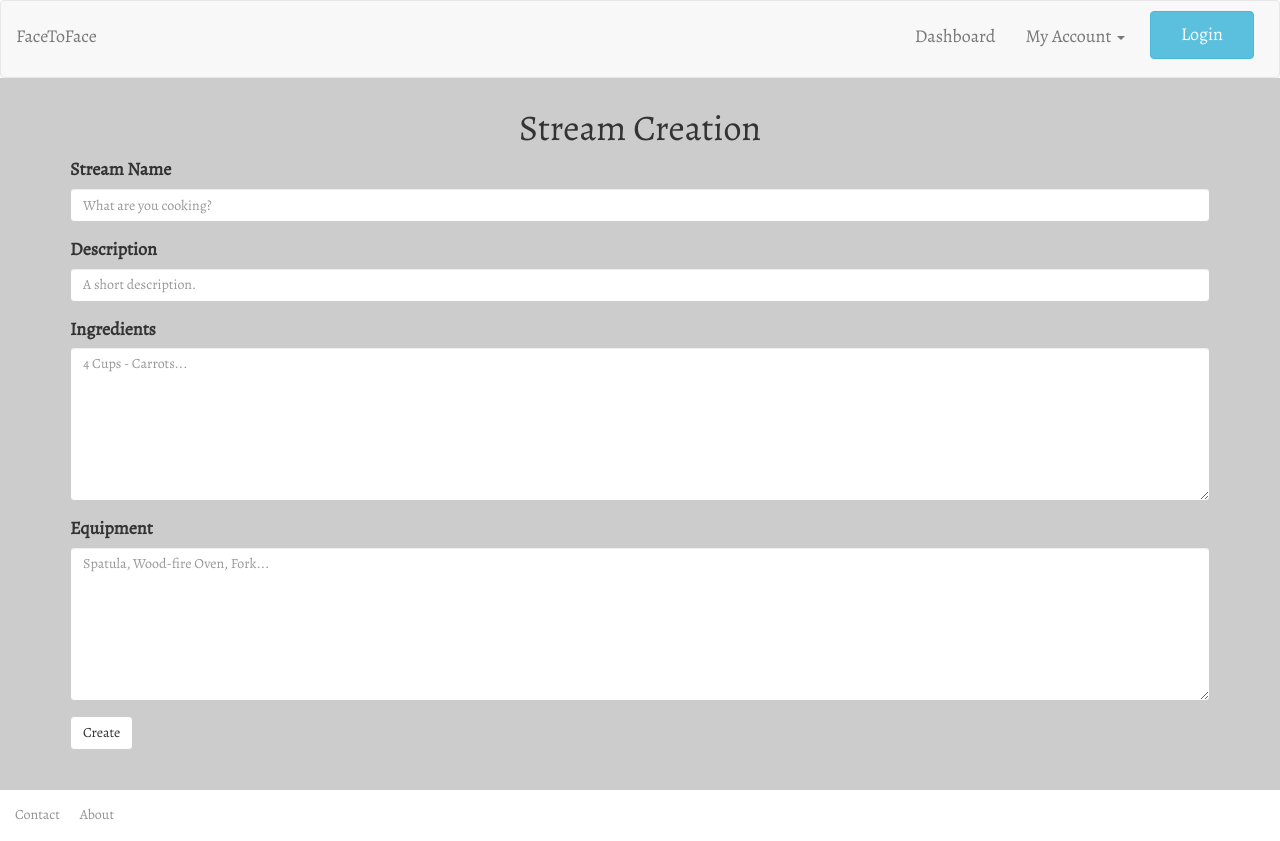
After one commit to ericho99/face2face, a Flask app: page /host in a window 1280 px wide. The commit adds this page. Run offline with Flask 2, Linux system fonts and the light colour scheme; some libraries are stand-ins or nearby versions.

Commit message:
Added form for video setup.

```diff
--- a/app/static/css/main.css
+++ b/app/static/css/main.css
@@ -12,10 +12,10 @@ body {
 /*Font Overrides*/
 /*Find better font.*/
 h1, h2, h3, h4, h5, h6 {
-    font-family: 'News Cycle', sans-serif;
+    font-family: 'Alegreya', serif;
 }
 p, div {
-    font-family: 'News Cycle', sans-serif;
+    font-family: 'Alegreya', serif;
 }
 
 .block-wrapper{
@@ -25,8 +25,8 @@ p, div {
 
 /****************** NAVBAR ****************/
 .navbar{
-  padding-top: 20px;
-  padding-bottom: 20px;
+  padding-top: 10px;
+  padding-bottom: 10px;
   font-size: 18px;
   font-weight: 100;
   margin-bottom: 0px;
@@ -114,7 +114,7 @@ p, div {
 
 /****************** DASHBOARD ****************/
 #dashboard .pane{
-  padding: 10px 0px;
+  padding: 0px 0px;
   background-color: #E1F7FA;
 }
 
@@ -122,23 +122,41 @@ p, div {
   width: 50%;
   height: 300px;
   float: left;
+  background-color: #949494;
 }
 #dashboard div#right {
   margin-left: 50%;
   height: 300px;
+  background-color: #949494;
 }
 
 #dashboard .dash-button{
   height:30%;
-  width:30%;
+  width:20%;
   position:relative;
   top:40%;
-  left:50%;
+  left:40%;
 }
 
 #dashboard .dash-button .btn{
   font-size: 30px;
   font-weight: 10;
+  padding: 15px 30px;
+}
+
+/****************** FORMS ****************/
+.f2f-form{
+  background-color: #CCCCCC;
+  padding-top: 0px;
+  padding-bottom: 20px;
+  font-size: 18px;
+}
+.f2f-form h1{
+  text-align: center;
+}
+.f2f-form .container {
+  padding-top: 10px;
+  padding-bottom: 20px;
 }
 
 /*I literally can't stop listening to "Love me like you do"*/
--- a/app/templates/base.html
+++ b/app/templates/base.html
@@ -11,7 +11,7 @@
 		<link href="../static/css/bootstrap.min.css" rel="stylesheet"> <!-- Bootstrap -->
 		<!-- last file takes precendence -->
 		<link rel="stylesheet" href="../static/css/main.css">
-		<link href='http://fonts.googleapis.com/css?family=News+Cycle' rel='stylesheet' type='text/css'>
+		<link href='http://fonts.googleapis.com/css?family=Alegreya' rel='stylesheet' type='text/css'>
 
 	</head>
 
--- a/app/templates/header.html
+++ b/app/templates/header.html
@@ -38,8 +38,6 @@
 	                </p>
 	            </li>
 
-
-
 			</ul>
 
 		</div><!-- /.navbar-collapse -->
--- /dev/null
+++ b/app/templates/video-host-setup.html
@@ -0,0 +1,35 @@
+<!-- Main Page -->
+{% extends "base.html" %}
+
+{% block content %}
+<div class="f2f-form">
+	<div class="container">
+		<h1>Stream Creation</h1>
+		<form>
+
+		  <div class="form-group">
+		    <label for="exampleInputEmail1">Stream Name</label>
+		    <input type="email" class="form-control" id="exampleInputEmail1" placeholder="What are you cooking?">
+		  </div>
+
+		  <div class="form-group">
+		    <label for="exampleInputEmail1">Description</label>
+		    <input type="email" class="form-control" id="exampleInputEmail1" placeholder="A short description.">
+		  </div>
+
+ 		  <div class="form-group">
+		  <label for="exampleInputPassword1">Ingredients</label>
+			  <textarea class="form-control" rows="7" placeholder="4 Cups - Carrots..."></textarea>
+		 </div>
+
+		  <div class="form-group">
+		  <label for="exampleInputPassword1">Equipment</label>
+			  <textarea class="form-control" rows="7" placeholder="Spatula, Wood-fire Oven, Fork..."></textarea>
+		 </div>
+
+		  <button type="Create" class="btn btn-default">Create</button>
+		</form>
+	</div>
+</div>
+
+{% endblock %}
--- a/app/views.py
+++ b/app/views.py
@@ -18,6 +18,16 @@ def login():
 def dashboard():
   return render_template('dashboard.html')
 
+# JOIN STREAM
+@app.route('/join')
+def join():
+	return render_template('joinable-streams.html')
+
+# HOST STREAM
+@app.route('/host')
+def host():
+	return render_template('video-host-setup.html')
+
 # COMING SOON
 @app.route('/cs')
 @app.route('/comingsoon')
```
Also changed, not shown: app/templates/dashboard.html (+8 -6 lines), app/templates/joinable-streams.html (added, +10 -0 lines), app/templates/video-host.html (added, +10 -0 lines), app/templates/video-part.html (added, +10 -0 lines), app/todo.md (+2 -1 lines), 1 other file.
